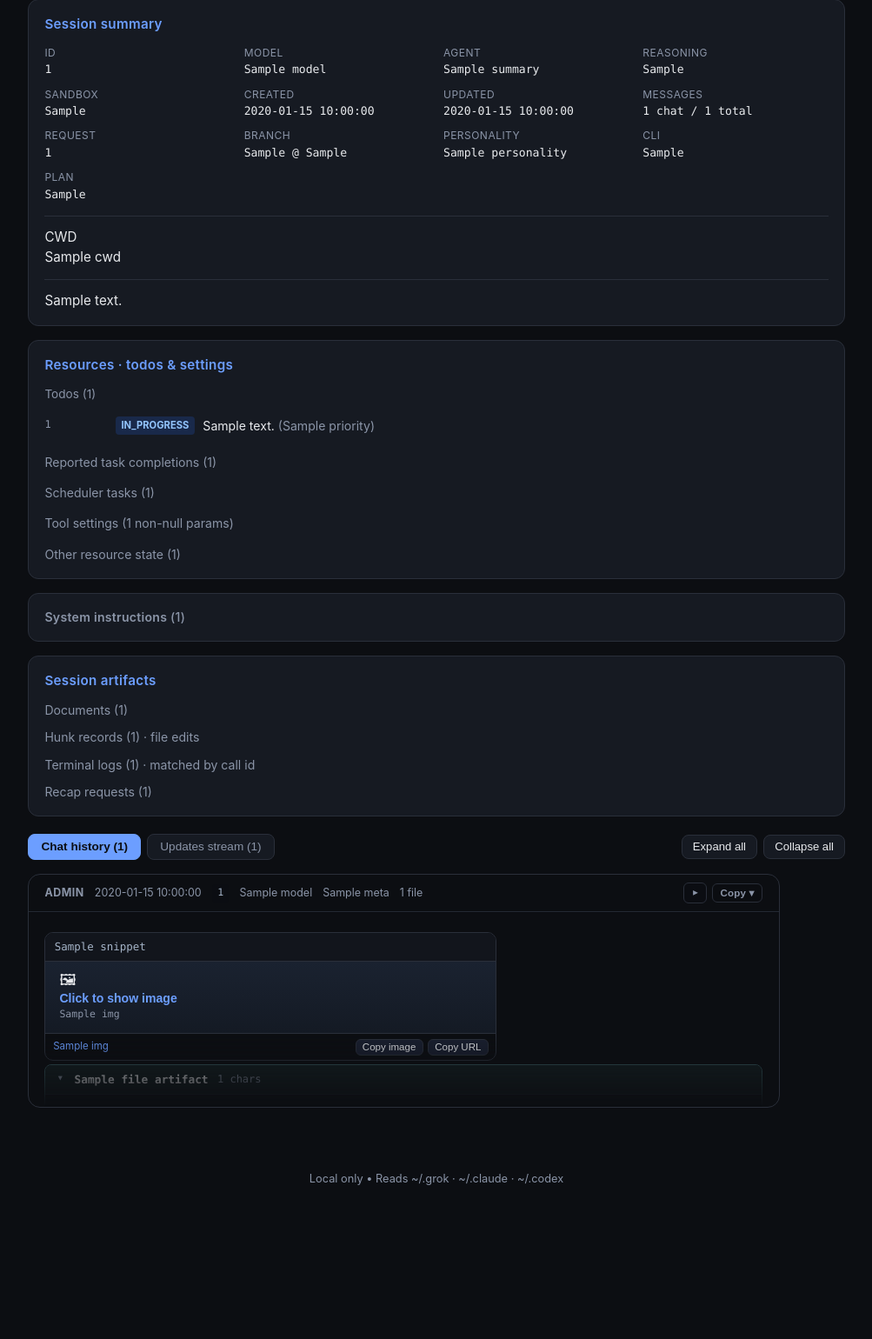
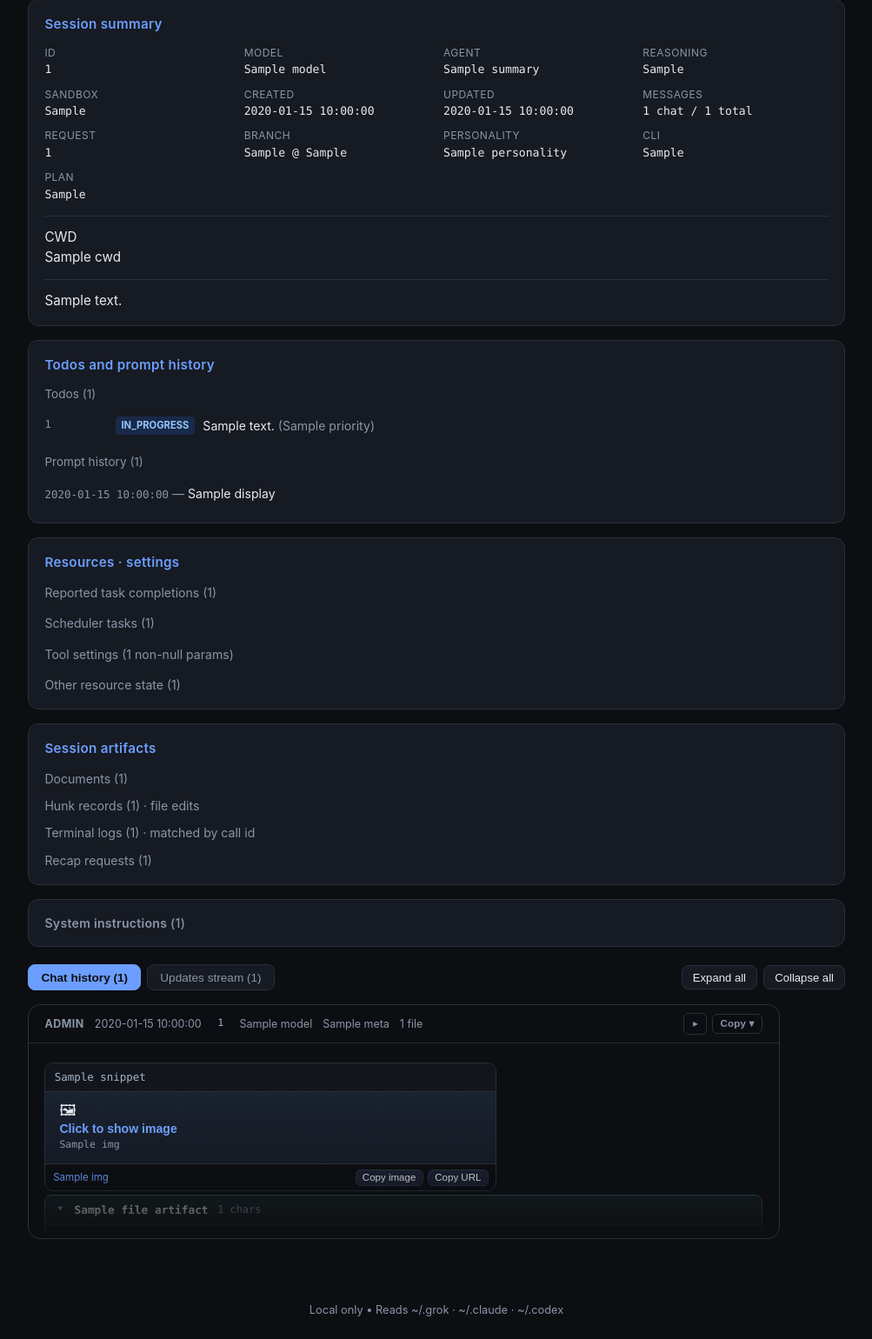
Before and after one commit to n3rdyguy/agent-session-viewer, a Flask app: template agent_session_viewer/templates/view.html in a window 1280 px wide. Shown: the part 346-1886 px from the top of the page at 87% size, without its empty margins (138-1141 px from the left). Before the commit the page ends 1709 px from the top, so only its background shows below. Run offline with Flask 3, Linux system fonts and the light colour scheme; the template is opened without the code that fills it: most values are stand-ins (such as "Sample title", 1, 10 or a date in 2020); some libraries are stand-ins or nearby versions.

Commit message:
Add todos/prompt-history panel with deep links into chat turns
Move system instructions below session artifacts, surface todos and
prompt history in a dedicated card with clickable turn anchors, and
offset scroll targets for the sticky site header.

```diff
--- a/agent_session_viewer/static/app.css
+++ b/agent_session_viewer/static/app.css
@@ -15,6 +15,9 @@
       --reason-bg: #1a1a2e;
       --reason-border: #3d3d6b;
       --system-bg: #1a1d24;
+      /* Sticky site header height (+ gap). Used for nested sticky bubble headers
+         and for scroll-into-view offsets (prompt-history deep links). */
+      --sticky-site-header-offset: 3.35rem;
     }
     * { box-sizing: border-box; }
     body {
@@ -319,6 +322,10 @@
       display: block; height: 100%; background: var(--accent); border-radius: 999px;
     }
 
+    .panel-section-label {
+      margin: 0 0 0.5rem; color: var(--muted); font-size: 0.85rem;
+    }
+
     .todo-list { list-style: none; padding: 0; margin: 0; }
     .todo-list li {
       display: flex; gap: 0.6rem; align-items: flex-start;
@@ -337,6 +344,43 @@
     .todo-status.in_progress { background: #2563eb33; color: #93c5fd; }
     .todo-status.pending { background: #6b728033; color: #d1d5db; }
     .todo-status.cancelled { background: #7f1d1d33; color: #fca5a5; }
+
+    .prompt-history-list {
+      list-style: none; padding: 0; margin: 0;
+    }
+    .prompt-history-list li {
+      padding: 0.35rem 0; border-bottom: 1px solid var(--border);
+      font-size: 0.88rem; line-height: 1.4;
+    }
+    .prompt-history-list li:last-child { border-bottom: none; }
+    .prompt-history-link {
+      display: block; color: var(--text); text-decoration: none;
+      border-radius: 6px; padding: 0.15rem 0.35rem; margin: 0 -0.35rem;
+    }
+    .prompt-history-link:hover {
+      color: var(--accent); background: #1a2030;
+    }
+    .prompt-history-unlinked {
+      display: block; color: var(--muted); padding: 0.15rem 0.35rem; margin: 0 -0.35rem;
+    }
+    .prompt-history-time {
+      font-family: ui-monospace, Menlo, Consolas, monospace;
+      font-size: 0.78rem; color: var(--muted); white-space: nowrap;
+    }
+    .prompt-history-link:hover .prompt-history-time { color: var(--accent); }
+    .prompt-history-sep { color: var(--muted); }
+    .prompt-history-text { word-break: break-word; }
+
+    .bubble:target,
+    .bubble.turn-highlight {
+      outline: 2px solid var(--accent);
+      outline-offset: 2px;
+      border-radius: 12px;
+    }
+    .bubble {
+      /* Leave room for the sticky site header when deep-linking to a turn. */
+      scroll-margin-top: calc(var(--sticky-site-header-offset) + 0.5rem);
+    }
 
     .settings-table { width: 100%; border-collapse: collapse; font-size: 0.82rem; }
     .settings-table th, .settings-table td {
@@ -449,7 +493,7 @@
       font-size: 0.78rem; color: var(--muted); flex-wrap: wrap;
       /* Stick under the site header while scrolling long blocks */
       position: sticky;
-      top: 3.35rem;
+      top: var(--sticky-site-header-offset);
       z-index: 8;
       padding: 0.55rem 1.15rem;
       border-bottom: 1px solid rgba(42, 47, 58, 0.85);
--- a/agent_session_viewer/static/app.js
+++ b/agent_session_viewer/static/app.js
@@ -3,15 +3,61 @@
   const FILE_READS_KEY = 'asv-file-reads';
   const PREVIEW_KEY = 'asv-preview';
   const tabs = document.querySelectorAll('#view-tabs [data-tab]');
+  function activateTab(name) {
+    tabs.forEach(b => b.classList.toggle('active', b.dataset.tab === name));
+    document.querySelectorAll('.tab-panel').forEach(p => {
+      p.classList.toggle('active', p.id === 'tab-' + name);
+    });
+  }
   tabs.forEach(btn => {
     btn.addEventListener('click', () => {
-      tabs.forEach(b => b.classList.remove('active'));
-      btn.classList.add('active');
-      document.querySelectorAll('.tab-panel').forEach(p => p.classList.remove('active'));
-      const panel = document.getElementById('tab-' + btn.dataset.tab);
-      if (panel) panel.classList.add('active');
+      activateTab(btn.dataset.tab);
     });
   });
+
+  // Keep scroll-margin / sticky bubble headers in sync with the real header height
+  // (wrap on narrow viewports can grow it beyond the CSS default).
+  function syncStickyHeaderOffset() {
+    const header = document.querySelector('body > header');
+    if (!header) return;
+    const gap = 8; // small breathing room below the bar
+    const px = Math.ceil(header.getBoundingClientRect().height) + gap;
+    document.documentElement.style.setProperty('--sticky-site-header-offset', px + 'px');
+  }
+  syncStickyHeaderOffset();
+  window.addEventListener('resize', syncStickyHeaderOffset);
+
+  // Prompt-history links deep-link into chat bubbles (id="turn-N").
+  function jumpToTurnAnchor(anchorId) {
+    if (!anchorId || !/^turn-\d+$/.test(anchorId)) return false;
+    activateTab('chat');
+    const el = document.getElementById(anchorId);
+    if (!el) return false;
+    syncStickyHeaderOffset();
+    // scroll-margin-top on .bubble accounts for the sticky site header.
+    el.scrollIntoView({ behavior: 'smooth', block: 'start' });
+    el.classList.add('turn-highlight');
+    clearTimeout(jumpToTurnAnchor._t);
+    jumpToTurnAnchor._t = setTimeout(() => el.classList.remove('turn-highlight'), 2200);
+    return true;
+  }
+  document.querySelectorAll('a.prompt-history-link[href^="#turn-"]').forEach(link => {
+    link.addEventListener('click', (ev) => {
+      const href = link.getAttribute('href') || '';
+      const id = href.charAt(0) === '#' ? href.slice(1) : '';
+      if (jumpToTurnAnchor(id)) {
+        // Keep the hash in the URL for shareable deep links without a hard jump.
+        if (history.replaceState) {
+          history.replaceState(null, '', '#' + id);
+          ev.preventDefault();
+        }
+      }
+    });
+  });
+  if (location.hash && location.hash.indexOf('#turn-') === 0) {
+    // Wait a tick so layout/fonts settle before scrolling.
+    setTimeout(() => jumpToTurnAnchor(location.hash.slice(1)), 0);
+  }
 
   const toast = document.getElementById('copy-toast');
   function showToast(msg) {
--- a/agent_session_viewer/templates/partials/bubbles.html
+++ b/agent_session_viewer/templates/partials/bubbles.html
@@ -93,7 +93,7 @@
 {% endmacro %}
 
 {# Import this macro "with context" so nested render_images sees agent + path. #}
-{% macro render_bubbles(turns) %}
+{% macro render_bubbles(turns, id_prefix='') %}
 <div class="chat">
   {% for t in turns %}
   {% set raw_text = t.text.replace('<encrypted>', '') if t.role == 'reasoning' else t.text %}
@@ -106,6 +106,7 @@
   {% set is_foldable = body_collapsed %}
   {% set assumes_markdown = role_key in ['system', 'system_reminder', 'developer'] %}
   <div class="bubble {{ t.role.split(' ')[0] }}"
+       {% if id_prefix %}id="{{ id_prefix }}{{ loop.index0 }}"{% endif %}
        data-role={{ (t.role or '')|tojson }}
        data-time={{ (t.time or '')|tojson }}
        data-id={{ (t.id or '')|tojson }}
--- a/agent_session_viewer/templates/view.html
+++ b/agent_session_viewer/templates/view.html
@@ -171,11 +171,12 @@
 </div>
 {% endif %}
 
-{% if resources and (resources.todos or resources.settings or resources.scheduler_tasks or resources.reported_completions) %}
-<div class="panel">
-  <h3>Resources · todos &amp; settings</h3>
+{% set prompt_history = resources.prompt_history if resources else none %}
+{% if resources and (resources.todos or prompt_history) %}
+<div class="panel todos-prompt-panel">
+  <h3>Todos and prompt history</h3>
   {% if resources.todos %}
-  <p style="margin:0 0 0.5rem; color:var(--muted); font-size:0.85rem;">Todos ({{ resources.todos|length }})</p>
+  <p class="panel-section-label">Todos ({{ resources.todos|length }})</p>
   <ul class="todo-list">
     {% for t in resources.todos %}
     <li>
@@ -187,8 +188,37 @@
   </ul>
   {% endif %}
 
+  {% if prompt_history %}
+  <p class="panel-section-label"{% if resources.todos %} style="margin-top:0.85rem;"{% endif %}>
+    Prompt history ({{ prompt_history|length }})
+  </p>
+  <ul class="prompt-history-list">
+    {% for row in prompt_history %}
+    <li>
+      {% if row.turn_anchor %}
+      <a class="prompt-history-link" href="#{{ row.turn_anchor }}" title="Jump to this turn in chat">
+        {% if row.time %}<span class="prompt-history-time">{{ row.time }}</span><span class="prompt-history-sep"> — </span>{% endif %}
+        <span class="prompt-history-text">{{ row.display }}</span>
+      </a>
+      {% else %}
+      <span class="prompt-history-unlinked">
+        {% if row.time %}<span class="prompt-history-time">{{ row.time }}</span><span class="prompt-history-sep"> — </span>{% endif %}
+        <span class="prompt-history-text">{{ row.display }}</span>
+      </span>
+      {% endif %}
+    </li>
+    {% endfor %}
+  </ul>
+  {% endif %}
+</div>
+{% endif %}
+
+{% if resources and (resources.settings or resources.scheduler_tasks or resources.reported_completions or resources.other_state) %}
+<div class="panel">
+  <h3>Resources · settings</h3>
+
   {% if resources.reported_completions %}
-  <details style="margin-top:0.85rem;">
+  <details>
     <summary>Reported task completions ({{ resources.reported_completions|length }})</summary>
     <ul class="artifact-list">
       {% for id in resources.reported_completions %}
@@ -401,6 +377,60 @@
 </div>
 {% endif %}
 
+{% if system_artifacts %}
+<div class="panel system-panel">
+  <details class="system-panel-details">
+    <summary>
+      System instructions
+      <span class="system-panel-count">({{ system_artifacts|length }})</span>
+    </summary>
+    <p class="system-panel-hint">
+      Injected system / developer messages and project instructions, moved out of the chat stream.
+    </p>
+    <div class="artifact-docs collapsible-artifact-docs">
+      {% for a in system_artifacts %}
+      <details class="collapsible-artifact-doc">
+        <summary>
+          <span class="collapsible-artifact-title">{{ a.title or 'system' }}</span>
+          {% if a.subtitle %}<span class="sub">{{ a.subtitle }}</span>{% endif %}
+          {% if a.role %}<span class="msgid">{{ a.role }}</span>{% endif %}
+        </summary>
+        <div class="artifact-doc"
+             data-role={{ (a.title or 'system')|tojson }}
+             data-time=""
+             data-id={{ (a.id or '')|tojson }}
+             data-model=""
+             data-meta={{ (a.subtitle or a.kind or '')|tojson }}>
+          <div class="artifact-doc-head">
+            <div class="artifact-doc-head-main">
+              <strong>{{ a.title or 'system' }}</strong>
+              {% if a.subtitle %}<span class="sub">{{ a.subtitle }}</span>{% endif %}
+            </div>
+            <div class="bubble-header-actions">
+              <div class="copy-menu">
+                <button type="button" class="copy-btn" aria-haspopup="menu" aria-expanded="false" title="Copy document">
+                  Copy ▾
+                </button>
+                <div class="copy-menu-panel" role="menu">
+                  <div class="copy-hint">Copy this document</div>
+                  <button type="button" role="menuitem" data-copy="markdown">As Markdown</button>
+                  <button type="button" role="menuitem" data-copy="raw">As raw text</button>
+                </div>
+              </div>
+            </div>
+          </div>
+          <div class="artifact-doc-body">
+            {# Full body only after expand — no fold clip / minimal preview. #}
+            {{ render_md_block(a.text or '', '', '', true) }}
+          </div>
+        </div>
+      </details>
+      {% endfor %}
+    </div>
+  </details>
+</div>
+{% endif %}
+
 <div class="tabs-row">
   <div class="tabs" id="view-tabs">
     <button type="button" class="active" data-tab="chat">Chat history ({{ turns|length }})</button>
```
Also changed, not shown: other parts of agent_session_viewer/templates/view.html (+1 -55 lines), agent_session_viewer/agents/claude.py (+1 -13 lines), agent_session_viewer/agents/codex.py (+1 -15 lines), agent_session_viewer/agents/grok.py (+1 -15 lines), agent_session_viewer/session.py (+75 -0 lines), tests/test_codex_todos.py (+5 -5 lines), tests/test_grok_session.py (+4 -6 lines), tests/test_system_panel.py (+19 -0 lines).
